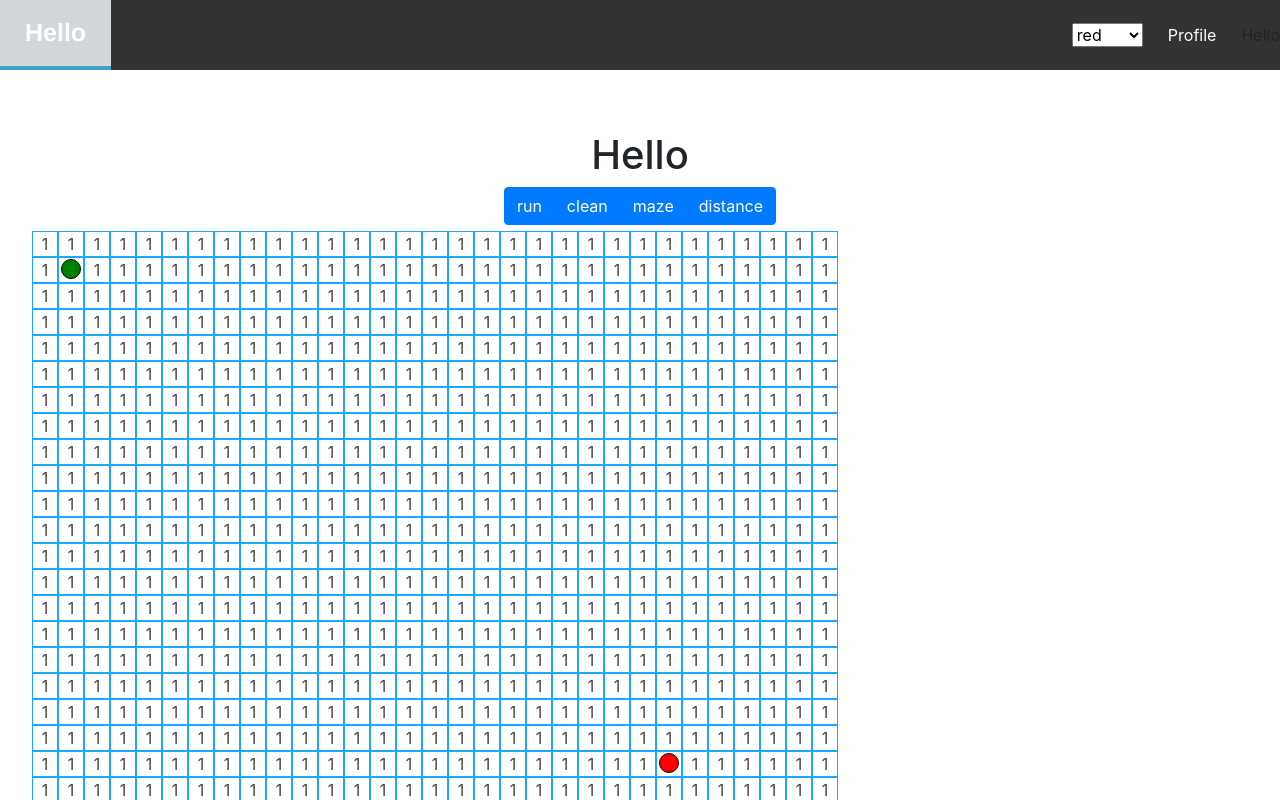
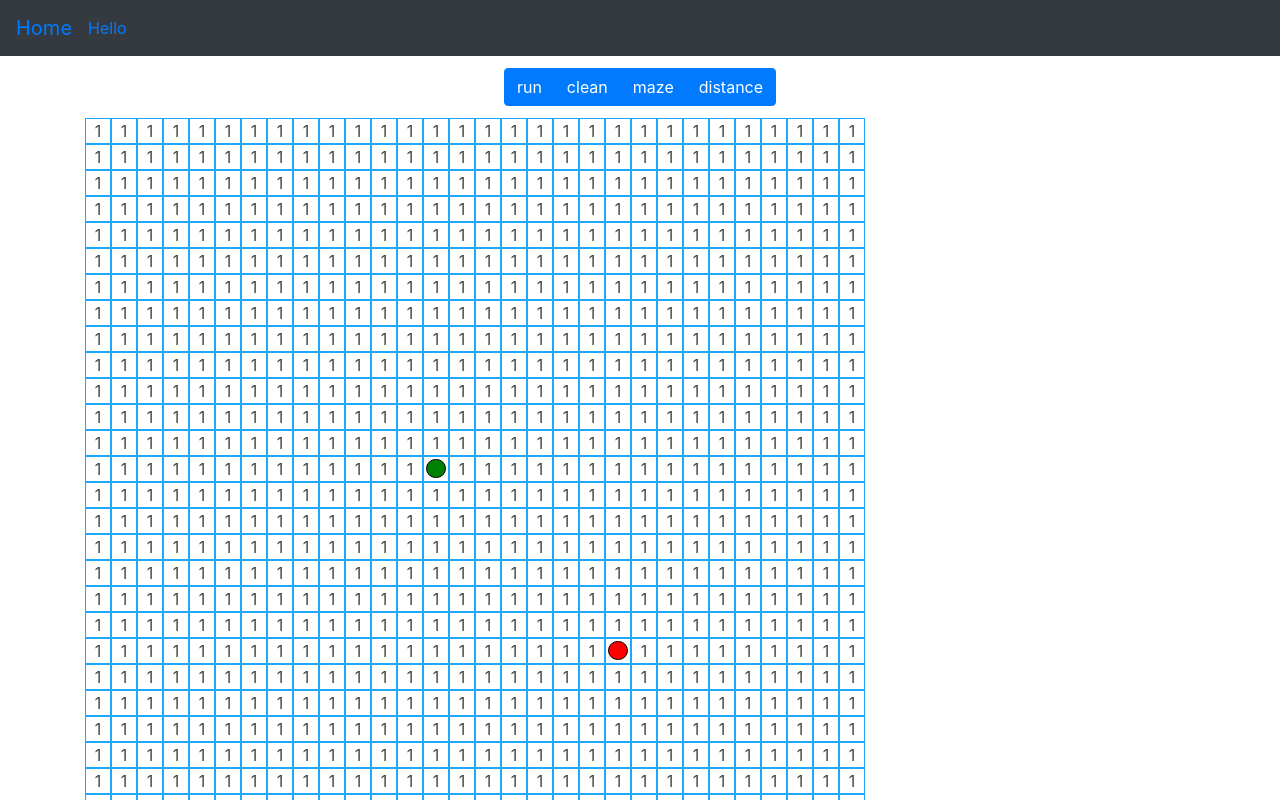
Before and after one commit to auratiger/shortst_path_visualiser, a React (Create React App) app: page / in a window 1280 px wide. Shown: the top 800 px of the page. Built offline with nearby package versions, Linux system fonts and the light colour scheme.

Commit message:
visualize dijstra search

```diff
--- a/src/App.js
+++ b/src/App.js
@@ -1,7 +1,7 @@
 import React, {Component} from 'react';
 import {Route, Switch} from 'react-router-dom';
 import CssClasses from "./App.module.css";
-import GridPath from './containers/GridPath/GridPath';
+// import GridPath from './containers/GridPath/GridPath';
 import GR from './containers/GridPath/GR';
 import Layout from './components/Layout/Layout';
 
@@ -11,7 +11,6 @@ class App extends Component {
     return(
       <Switch>
         <Route path="/" component={GR}></Route>
-        <Route path="/grid-path" component={GridPath}></Route>
       </Switch>
     )
   }
--- /dev/null
+++ b/src/algorithms/aStar.js
@@ -0,0 +1,79 @@
+
+// finds the distance from node "start" to node "end"
+function calculateDistance(start, end){
+    let [startRow, startCol] = [start.row, start.col];
+    let [endRow, endCol] = [end.row, end.col];
+
+    let dirY = startRow < endRow ? 1 : -1;
+    let dirX = startCol < endCol ? 1 : -1;
+    let distance = 0;
+
+    while(startRow != endRow){
+        startRow += dirY;
+        distance++;
+    }
+
+    while(startCol != endCol){
+        startCol += dirX;
+        distance++;
+    }
+
+    return distance;
+}
+
+function getAdjacentNodes(matrix, curNode){
+    let adjacent = [];
+    let dir_r = [0, -1, 0, 1]; //
+    let dir_c = [1, 0, -1, 0]; // right, up, left, down
+
+    for(let i = 0; i < 4; i++){
+        if(curNode.row + dir_r[i] < 0 || curNode.col + dir_c[i] < 0 ||
+            curNode.row + dir_r[i] >= matrix.length || curNode.col + dir_c[i]  >= matrix[0].length){
+            continue;
+        }
+
+        let node = matrix[curNode.row + dir_r[i]][curNode.col + dir_c[i]];
+
+        if(node.wall){
+            continue;
+        }
+
+        adjacent.push(node);
+    }
+
+    return adjacent;
+}
+
+function getNodeWithSmallestDistance(grid){
+    let smallest = Infinity;
+    let rNode = null;
+    let index = 0;
+
+    for(let i = 0; i < grid.length; i++){
+        let node = grid[i];
+        if(node.tentDistance < smallest){
+            smallest = node.tentDistance;
+            rNode = node;
+            index = i;
+        }
+    }
+
+    return [rNode, index];
+}
+
+export function aStar(board, startNode, endNode){
+    return new Promise((resolve, reject) => {
+
+            let openSet = [startNode];
+            let distanceFromStart = 0;
+            let distanceToEnd = 0;
+
+            let totalDistance = 0;
+
+            // while(openSet.length != 0){
+
+            // }
+
+            reject("N");
+    })
+}
--- a/src/algorithms/dijkstra.js
+++ b/src/algorithms/dijkstra.js
@@ -1,65 +1,10 @@
-// import Queue from '../dataStructures/Queue'
-//
-// export async function dijstraAlgorithm(matrix, startNode, endNode, rerender){
 
-//     let currNode = null;
-//     let prevNode = null;
-//     let nearestNeibour = Infinity;
-//     let unvisitedNeigbors = new Queue();
-//     unvisitedNeigbors.enqueue(startNode);
-
-//     let i = 0;
-//     while(!unvisitedNeigbors.isEmpty()){
-
-//             currNode = unvisitedNeigbors.dequeue();
-
-//             currNode.visited = true;
-//             currNode.style = {backgroundColor: "orange"};
-
-//             if(currNode.row === endNode.row && currNode.col === endNode.col){
-//                 break;
-//             }
-
-//             let adjacentNodes =  getAdjacentNodes(matrix, currNode);
-
-//             adjacentNodes.forEach(node => {
-//                 let tentDistance = currNode.tentDistance + currNode.pathDistance;
-
-//                 if(tentDistance < node.tentDistance){
-//                     node.tentDistance = tentDistance;
-//                     node.previusNode = currNode;
-//                 }
-
-//                 if(node.visited){
-//                     return;
-//                 }
-
-//                 if(tentDistance < nearestNeibour){
-//                     nearestNeibour = tentDistance;
-//                     unvisitedNeigbors.toFront(node);
-//                 }else{
-//                     unvisitedNeigbors.enqueue(node);
-//                 }
-//             })
-
-//             prevNode = currNode;
-//     }
-
-//     while(currNode.previusNode !== null){
-
-//         currNode.style = {backgroundColor: "blue"};
-//         currNode = currNode.previusNode;
-//     }
-
-//     rerender(matrix);
-// }
-
-export function dijstraAlgorithm(matrix){
+export function dijstraAlgorithm(board){
 
     return new Promise((resolve, reject) => {
 
+        let matrix = board.grid;
         let grid = [];
-        let lastNode = null;
 
         matrix.map(row => {
             row.map(col => {
@@ -70,38 +15,31 @@ export function dijstraAlgorithm(matrix){
         while(grid.length !== 0){
             const [currNode, i] = getNodeWithSmallestDistance(grid);
 
+
             if(currNode === null){
                 break;
             }
 
             if(currNode.isEnd){
-                lastNode = currNode;
+                board.visualization.push(currNode);
                 break;
             }
 
             grid.splice(i, 1);
 
-            let adjacentNodes =  getAdjacentNodes(matrix, currNode);
+            let adjacentNodes = getAdjacentNodes(matrix, currNode);
 
             adjacentNodes.forEach(node => {
                 let tentDistance = currNode.tentDistance + currNode.pathDistance;
 
                 if(tentDistance < node.tentDistance && !node.wall){
+                    board.visualization.push(node);
                     node.tentDistance = tentDistance;
                     node.previusNode = currNode;
-                    node.style = {backgroundColor: "orange"};
                 }
             })
         }
-
-
-        while(lastNode !== null && lastNode.previusNode !== null){
-
-            lastNode.style = {backgroundColor: "blue"};
-            lastNode = lastNode.previusNode;
-        }
         resolve("yes");
-
     });
 }
 
--- /dev/null
+++ b/src/algorithms/visualize.js
@@ -0,0 +1,36 @@
+
+
+export function visualizePath(path){
+
+    for(let i = 0; i < path.length; i++){
+        let node = path[i];
+
+        if(i === path.length-1){
+            let backtrackPath = [];
+
+            while(node !== null && node.previusNode !== null){
+                backtrackPath.push(node);
+                node = node.previusNode;
+            }
+
+            setTimeout(() => {
+                for(let e = 0; e < backtrackPath.length; e++){
+                    setTimeout(() => {
+
+                        // document.getElementById(backtrackPath[e].id).style.backgroundColor = "blue";
+                        document.getElementById(backtrackPath[e].id).className = 'node node-shortest-path' ;
+
+                    }, 50 * e);
+                }
+            }, 10 * i);
+            return;
+        }
+
+        setTimeout(() => {
+
+            // document.getElementById(node.id).style.backgroundColor = "orange";
+            document.getElementById(node.id).className = 'node node-visited';
+
+        }, 10 * i);
+    }
+}
--- a/src/components/Navigation/Toolbar/Toolbar.js
+++ b/src/components/Navigation/Toolbar/Toolbar.js
@@ -1,12 +1,13 @@
 import React from 'react';
 import {NavLink} from 'react-router-dom';
-import classes from './Toolbar.module.css';
+import 'bootstrap/dist/css/bootstrap.min.css';
+import { Button, Nav, Navbar, Form, FormControl } from 'react-bootstrap';
 
 const toolbar = (props) => {
 
     return(
         <header>
-            <nav className={classes.Toolbar}>
+            {/* <nav className={classes.Toolbar}>
                 <ul className={classes.NavigationItems}>
                     <li className={classes.NavigationItem}>
                         Hello
@@ -26,7 +27,18 @@ const toolbar = (props) => {
                         <NavLink to={"/Profile"} exact>Hello</NavLink>
                     </li>
                 </ul>
-            </nav>
+            </nav> */}
+
+
+            <Navbar bg="dark" variant="dark">
+                <Navbar.Brand><NavLink to={"/"} exact>Home</NavLink></Navbar.Brand>
+                <Nav className="mr-auto justify-content-center">
+                <Nav.Item>
+                    <NavLink to={"/Profile"} exact>Hello</NavLink>
+                </Nav.Item>
+                </Nav>
+            </Navbar>
+
         </header>
     );
 };
--- a/src/containers/Board/Board.js
+++ b/src/containers/Board/Board.js
@@ -1,9 +1,9 @@
 import Node from '../Node/Node';
 
-const START_NODE_ROW = 1;
-const START_NODE_COL = 1;
+const START_NODE_ROW = 13;
+const START_NODE_COL = 13;
 const END_NODE_ROW = 20;
-const END_NODE_COL = 24;
+const END_NODE_COL = 20;
 
 class Board{
     constructor(rows, cols){
@@ -33,6 +33,8 @@ class Board{
     }
 
     resetBoard() {
+        this.visualization = [];
+
         for(let row = 0; row < this.rows; row++){
             for(let col = 0; col < this.cols; col++){
 
@@ -48,33 +50,33 @@ class Board{
               node.pathDistance = 1;
               node.wall = false;
               node.previusNode = null;
-              node.style = {
-                  backgroundColor: 'white',
-              };
+              document.getElementById(node.id).className = 'node' ;
             }
         }
     }
 
     resetPath() {
+      this.visualization = [];
+
         for(let row = 0; row < this.rows; row++){
             for(let col = 0; col < this.cols; col++){
                 let node = this.grid[row][col];
 
                 let tentDistance = Infinity
-                let style = {backgroundColor: 'white'};
+                let cl = "";
 
                 if(node.isStart){
                   tentDistance = 0;
                 }
 
                 if(node.wall){
-                    style = {backgroundColor: 'black',};
+                    cl = "wall"
                 }
 
                 node.tentDistance = tentDistance;
                 node.previusNode = null;
-                node.style = style;
-            }
+                document.getElementById(node.id).className = `node ${cl}` ;
+              }
         }
     }
 
--- a/src/containers/GridPath/GR.js
+++ b/src/containers/GridPath/GR.js
@@ -1,17 +1,19 @@
 import React, {useState, useEffect} from 'react';
-import Draggable from 'react-draggable';
+// import Draggable from 'react-draggable';
+
 import {dijstraAlgorithm} from '../../algorithms/dijkstra';
+import {aStar} from '../../algorithms/aStar';
 import {generateMaze} from '../../algorithms/mazeGenerator';
+import {visualizePath} from '../../algorithms/visualize';
+
 import Board from '../Board/Board';
-import Node from '../Node/Node';
 
-import CssClasses from "./GridPath.module.css";
+import './GridPath.css';
 import 'bootstrap/dist/css/bootstrap.min.css';
-
 import { Button, ButtonGroup } from 'react-bootstrap';
 
-const ROWS = 31;
-const COLS = 31;
+const ROWS = 30;
+const COLS = 30;
 
 const GridPath = () => {
 
@@ -35,12 +37,16 @@ const GridPath = () => {
     }
 
     const runDijcstra = () => {
-        dijstraAlgorithm(board.grid).then(setRerender(!rerender));
+      aStar(board);
+
+        dijstraAlgorithm(board).then(() => {
+          visualizePath(board.visualization);
+          setRerender(!rerender);
+        });
       }
 
     const runMaze = () => {
         board.resetBoard();
-        setRerender(!rerender);
         generateMaze(board.grid).then(setRerender(!rerender));
     }
 
@@ -50,12 +56,8 @@ const GridPath = () => {
         let col = parseInt(id.substring(2));
 
         board.grid[row][col].wall = true;
-        board.grid[row][col].style = {
-          backgroundColor: "red",
-        }
-
-        setRerender(!rerender);
-    }
+        document.getElementById(board.grid[row][col].id).className = 'node wall' ;
+      }
 
     const onClickHandler = (event) => {
         event.preventDefault();
@@ -90,11 +92,11 @@ const GridPath = () => {
 
           if(node.isStart){
             return(
-              <div className={CssClasses.start} id="element"></div>
+              <div className={"start"} id="element"></div>
             )
           }else if(node.isEnd){
             return(
-              <div className={CssClasses.end} id="element"></div>
+              <div className={"end"} id="element"></div>
             )
           }else {
             return node.pathDistance;
@@ -104,8 +106,7 @@ const GridPath = () => {
         return(
           <div id={node.id}
                key={node.id}
-               className={CssClasses.item}
-               style={node.style}
+               className={"node"}
                onMouseDown={onClickHandler}
                onMouseOver={onMouseHover}
                onMouseUp={onMouseRelease}>
@@ -115,21 +116,16 @@ const GridPath = () => {
       })
 
       return(
-        <div key={key++} className={CssClasses.wrapper}>
+        <div key={key++} className={"wrapper"}>
           {cols}
         </div>
       )
     }) : null;
 
     return (
-      <div className={CssClasses.center}>
+      <div className={"center"}>
 
-        <div className={CssClasses.con}>
-          <Draggable>
-            <div>
-              <h1>Hello</h1>
-            </div>
-          </Draggable>
+        <div className={"con"}>
           <ButtonGroup>
             <Button onClick={runDijcstra}>run</Button>
             <Button onClick={resetBoard}>clean</Button>
@@ -138,7 +134,7 @@ const GridPath = () => {
           </ButtonGroup>
         </div>
 
-        <div className={CssClasses.container}>
+        <div className={"container"}>
           {grid}
         </div>
       </div>
--- /dev/null
+++ b/src/containers/GridPath/GridPath.css
@@ -0,0 +1,119 @@
+.container {
+    display: grid;
+}
+
+.con {
+    padding-top: 1%;
+    padding-bottom: 1%;
+    margin: auto;
+}
+
+.center {
+    text-align: center;
+    margin: auto;
+  }
+
+.wrapper {
+    display: flex;
+    grid-template-columns: 20px;
+    grid-gap: 0px;
+    background-color: #fff;
+    color: #444;
+}
+
+.node {
+    color: #444;
+    border: 1px solid rgb(26, 169, 252);
+    background-color: white;
+    /* outline: 1px solid rgb(26, 169, 252); */
+    display: inline-block;
+    height: 26px;
+    width: 26px;
+}
+
+.wall {
+  background-color: black !important;
+}
+
+.start {
+    margin: auto;
+    margin-top: 6%;
+    width: 80%;
+    height: 80%;
+    border: 1px solid black;
+    border-radius: 100%;
+    background-color: green;
+}
+
+.end {
+    margin: auto;
+    margin-top: 6%;
+    width: 80%;
+    height: 80%;
+    border: 1px solid black;
+    border-radius: 100%;
+    background-color: red;
+}
+
+
+
+.node-visited {
+    animation-name: visitedAnimation;
+    animation-duration: 1.5s;
+    animation-timing-function: ease-out;
+    animation-delay: 0;
+    animation-direction: alternate;
+    animation-iteration-count: 1;
+    animation-fill-mode: forwards;
+    animation-play-state: running;
+  }
+
+  @keyframes visitedAnimation {
+    0% {
+      transform: scale(0.3);
+      background-color: rgba(0, 0, 66, 0.75);
+      border-radius: 100%;
+    }
+
+    50% {
+      background-color: rgba(17, 104, 217, 0.75);
+    }
+
+    75% {
+      transform: scale(1.2);
+      background-color: rgba(0, 217, 159, 0.75);
+    }
+
+    100% {
+      transform: scale(1);
+      background-color: rgba(0, 190, 218, 0.75);
+    }
+  }
+
+  .node-shortest-path {
+    animation-name: shortestPath;
+    animation-duration: 1.5s;
+    animation-timing-function: ease-out;
+    animation-delay: 0;
+    animation-direction: alternate;
+    animation-iteration-count: 1;
+    animation-fill-mode: forwards;
+    animation-play-state: running;
+  }
+
+  @keyframes shortestPath {
+    0% {
+      transform: scale(0.6);
+      background-color: rgb(255, 254, 106);
+    }
+
+    50% {
+      transform: scale(1.2);
+      background-color: rgb(255, 254, 106);
+    }
+
+    100% {
+      transform: scale(1);
+      background-color: rgb(255, 254, 106);
+    }
+  }
--- a/src/containers/GridPath/GridPath.module.css
+++ /dev/null
@@ -1,51 +0,0 @@
-.container {
-    display: grid;
-    padding-top: 0.5%;
-}
-
-.con {
-    padding-top: 5%;
-}
-
-.center {
-    text-align: center;
-    margin: auto;
-    /* padding: 10px; */
-  }
-
-.wrapper {
-    display: flex;
-    grid-template-columns: 20px;
-    grid-gap: 0px;
-    background-color: #fff;
-    color: #444;
-}
-
-.item {
-    color: #444;
-    border: 1px solid rgb(26, 169, 252);
-    /* padding: 14.22px; */
-    height: 26px;
-    width: 26px;
-
-}
-
-.start {
-    margin: auto;
-    margin-top: 6%;
-    width: 80%;
-    height: 80%;
-    border: 1px solid black;
-    border-radius: 100%;
-    background-color: green;
-}
-
-.end {
-    margin: auto;
-    margin-top: 6%;
-    width: 80%;
-    height: 80%;
-    border: 1px solid black;
-    border-radius: 100%;
-    background-color: red;
-}
--- a/src/containers/Node/Node.js
+++ b/src/containers/Node/Node.js
@@ -6,12 +6,10 @@ class Node{
         this.isStart = false;
         this.isEnd = false;
         this.wall = false;
+        this.fScore = Infinity;
         this.tentDistance = Infinity;
         this.pathDistance = 1;
         this.previusNode = null;
-        this.style = {
-            backgroundColor: '000',
-        };
     }
 }
 
```
Also changed, not shown: src/algorithms/mazeGenerator.js (+5 -17 lines).
